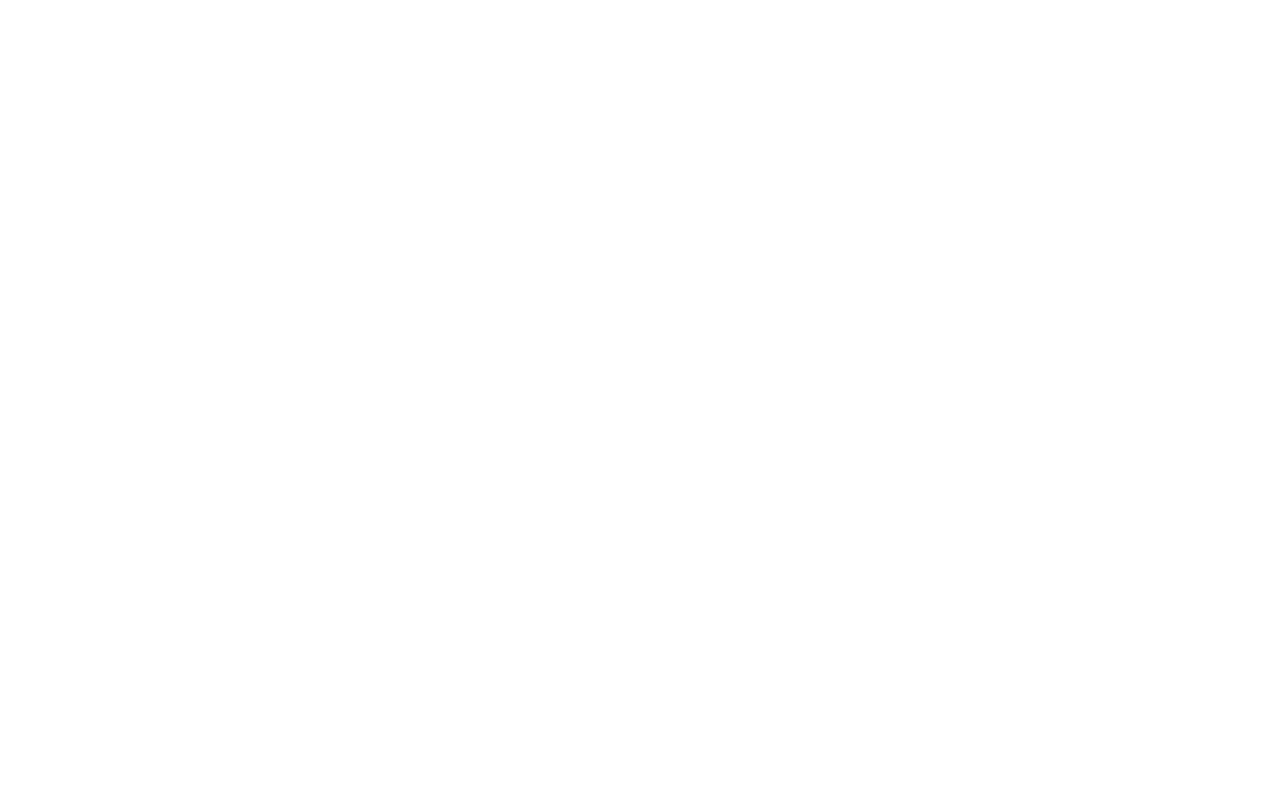
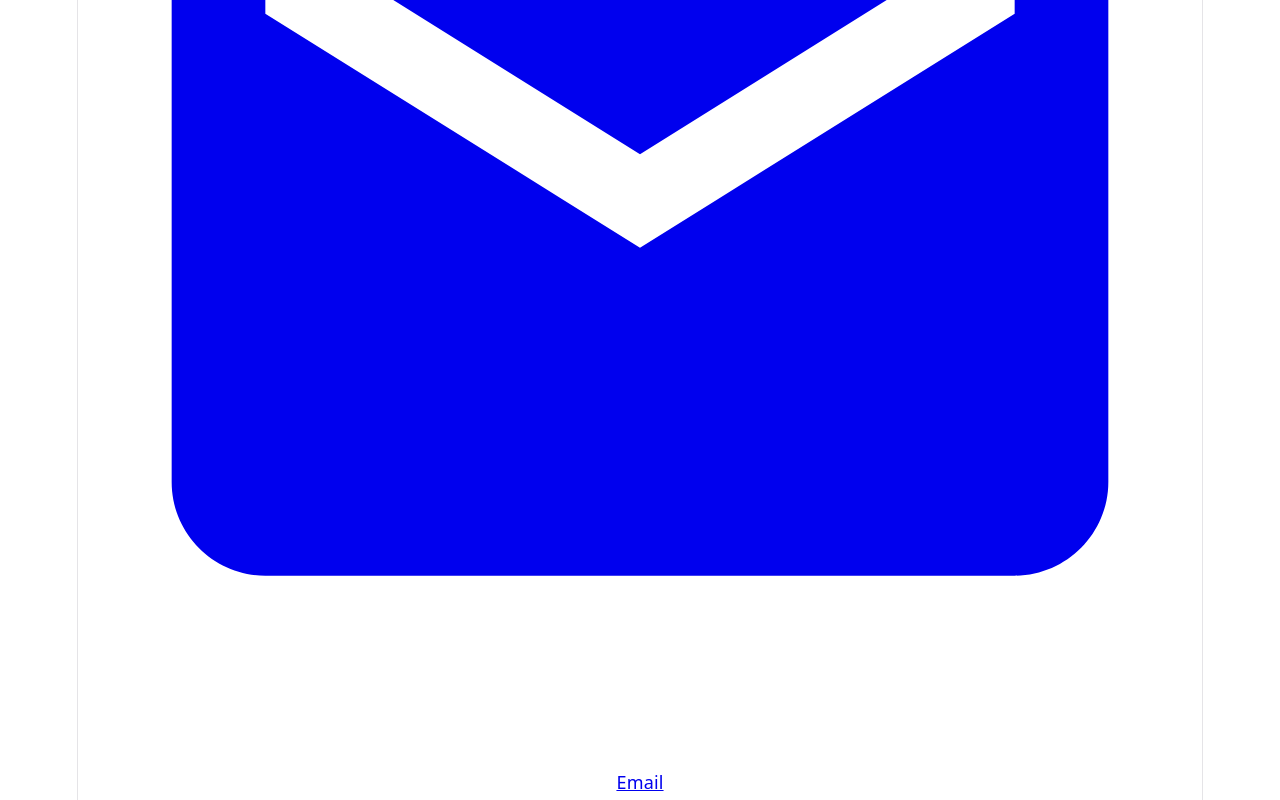
Before and after one commit to Minduli-Lasandi/Minduli-Lasandi-Portfolio, a React (Vite) app: page / in a window 1280 px wide. Shown: the part 5643-6443 px from the top of the page. Before the commit the page ends 800 px from the top, so only its background shows below. Built offline with nearby package versions, Linux system fonts and the light colour scheme.

Commit message:
update app.tsx file

```diff
--- a/src/App.tsx
+++ b/src/App.tsx
@@ -1,6 +1,6 @@
 import Navbar from './components/Navbar'
-// import Hero from './components/Hero'
-// import Experience from './components/Experience'
+import Hero from './components/Hero'
+import Experience from './components/Experience'
 // import Projects from './components/Projects'
 // import Publications from './components/Publications'
 // import Skills from './components/Skills'
@@ -10,9 +10,9 @@
     <>
       <Navbar />
       <main>
-        {/* <Hero />
+        <Hero />
         <Experience />
-        <Projects />
+        {/* <Projects />
         <Publications />
         <Skills /> */}
       </main>
```
